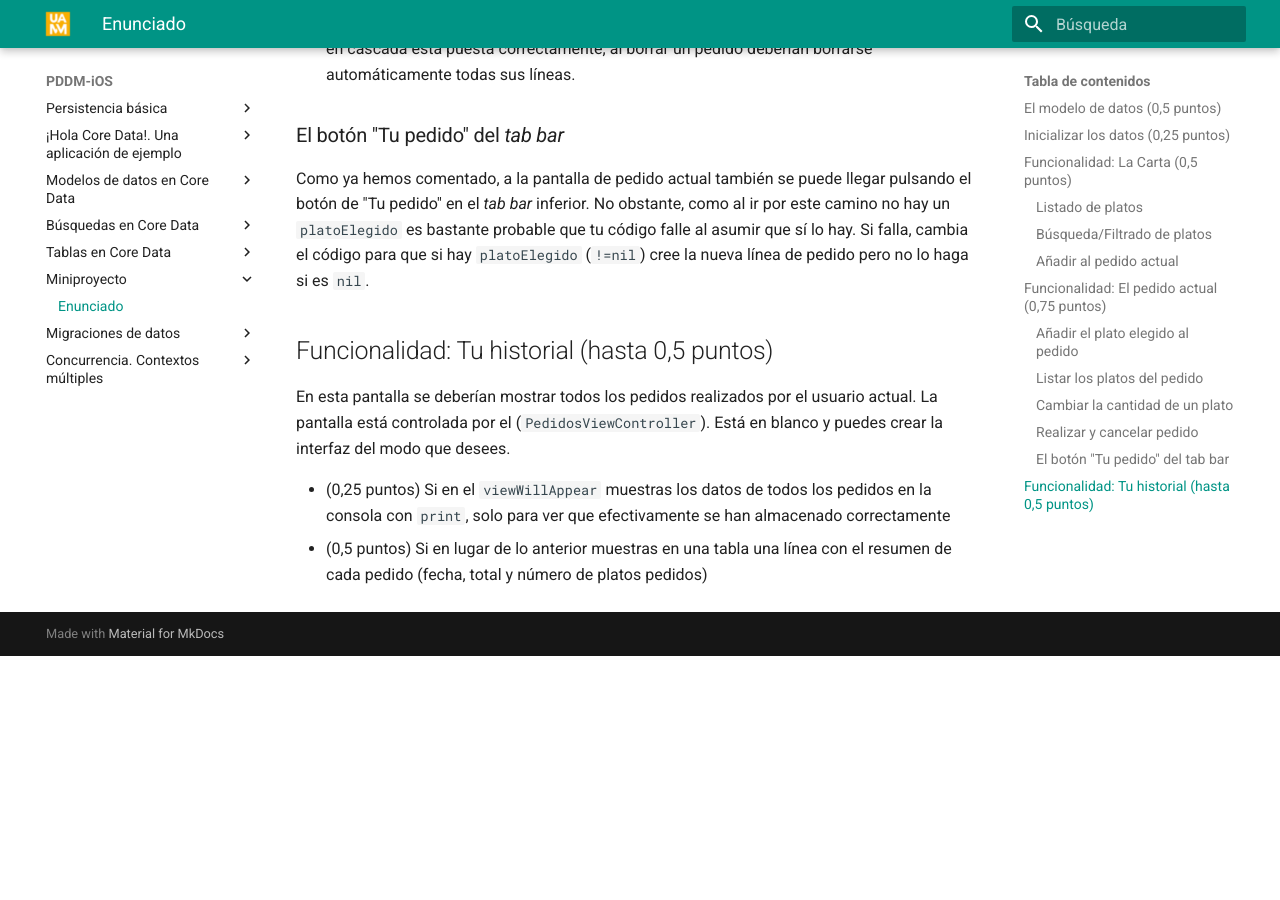
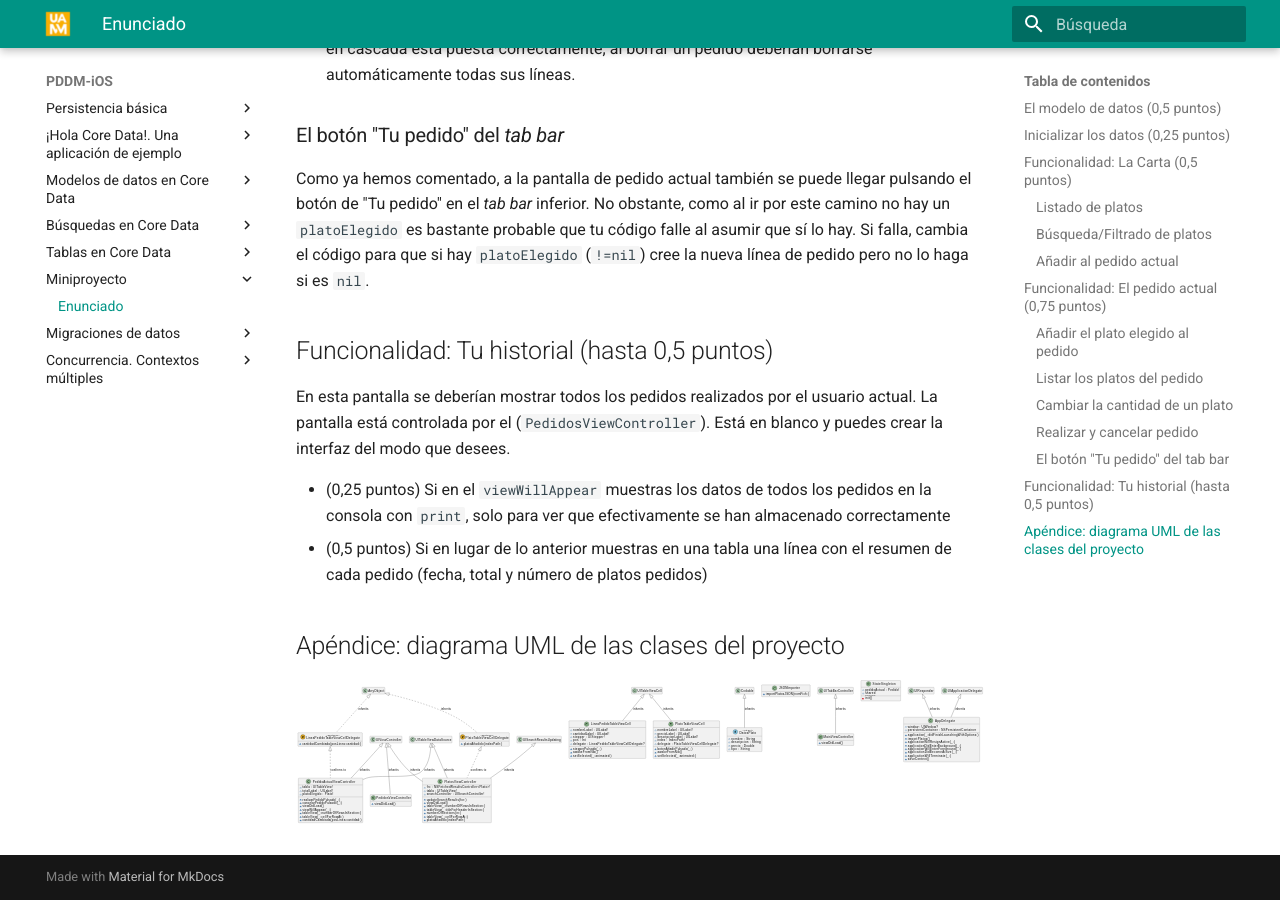
Before and after one commit to ottocol/pddm, an MkDocs documentation site: the page built from docs/miniproyecto/restaurante.md, in a window 1280 px wide and 900 px high, scrolled down 9284 px. Built offline with MkDocs 1.6.1 and Material for MkDocs 9.7.7, drawn with Linux system fonts in a browser that asks for light colours; before the commit the page ends 9940 px from its top, so only the background shows below that.

Commit message:
diagrama UML clases

```diff
--- a/docs/miniproyecto/restaurante.md
+++ b/docs/miniproyecto/restaurante.md
@@ -266,3 +266,8 @@ En esta pantalla se deberían mostrar todos los pedidos realizados por el usuari
 
 - (0,25 puntos) Si en el `viewWillAppear` muestras los datos de todos los pedidos en la consola con `print`, solo para ver que efectivamente se han almacenado correctamente
 - (0,5 puntos) Si en lugar de lo anterior muestras en una tabla una línea con el resumen de cada pedido (fecha, total y número de platos pedidos)
+
+
+## Apéndice: diagrama UML de las clases del proyecto
+
+![](uml_restaurante.svg)
```
Also changed, not shown: docs/miniproyecto/uml_restaurante.svg (added).
